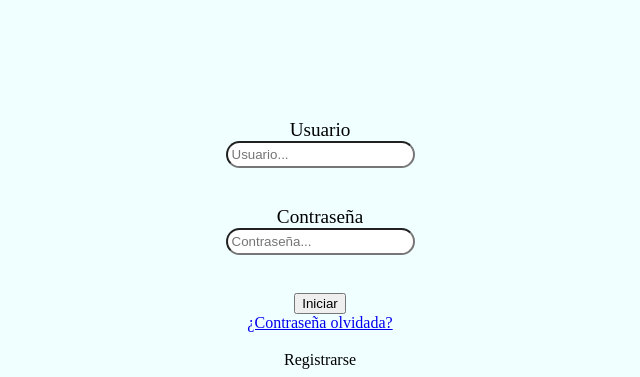
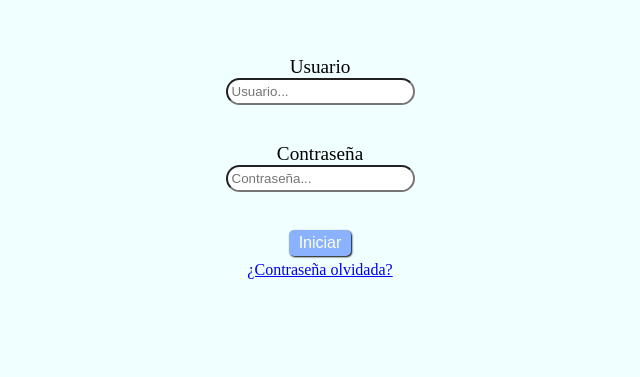
Before and after one commit to Felcot/PYGDIT, a React (Create React App) app in the folder S3/client/: page / in a window 1280 px wide. Shown: the part 532-909 px from the top of the page, without its empty margins (320-960 px from the left). After the commit the page ends 838 px from the top, so only its background shows below. Built offline with nearby package versions, Linux system fonts and the light colour scheme; no server answers.

Commit message:
Login terminado

```diff
--- a/S3/client/src/App.css
+++ b/S3/client/src/App.css
@@ -1,3 +1,3 @@
 .App{
-  margin-top: 50%;
+  margin-top: 45%;
 }
--- a/S3/client/src/components/login/Login.css
+++ b/S3/client/src/components/login/Login.css
@@ -22,8 +22,20 @@
     align-items: center;
 }
 
-.forgotPassword{
+.buttonLogin{
+    border-radius: 5px 5px;
+    box-shadow: 1px 1px 2px black;
+    font-size: unset;
+    background-color: #8ab2ff;
+    border-style: none;
+    padding: 4px;
+    padding-left: 10px;
+    padding-right: 10px;
+    color: lightyellow;
+}
 
+.forgotPassword {
+    margin-top: 5px;
 }
 .register{
 
--- a/S3/client/src/components/login/Login.js
+++ b/S3/client/src/components/login/Login.js
@@ -25,11 +25,9 @@ function Login({className,client}){
                     <LabelInput classLabel='miniTitle' classInput='borderBox' labelName='Contraseña'type='password' placeholder='Contraseña...' id='password' onChange={handlePass}/>
                 </div>
                 <div className='loginRow'>
-                    <Button className='submit'content='Iniciar'/>
+                    <Button className='buttonLogin' content='Iniciar'/>
                     <a className='forgotPassword' href="#"> ¿Contraseña olvidada?</a>
                 </div>
-
-                    <label className='register'>Registrarse</label>
             </form>
     );
 }
```
